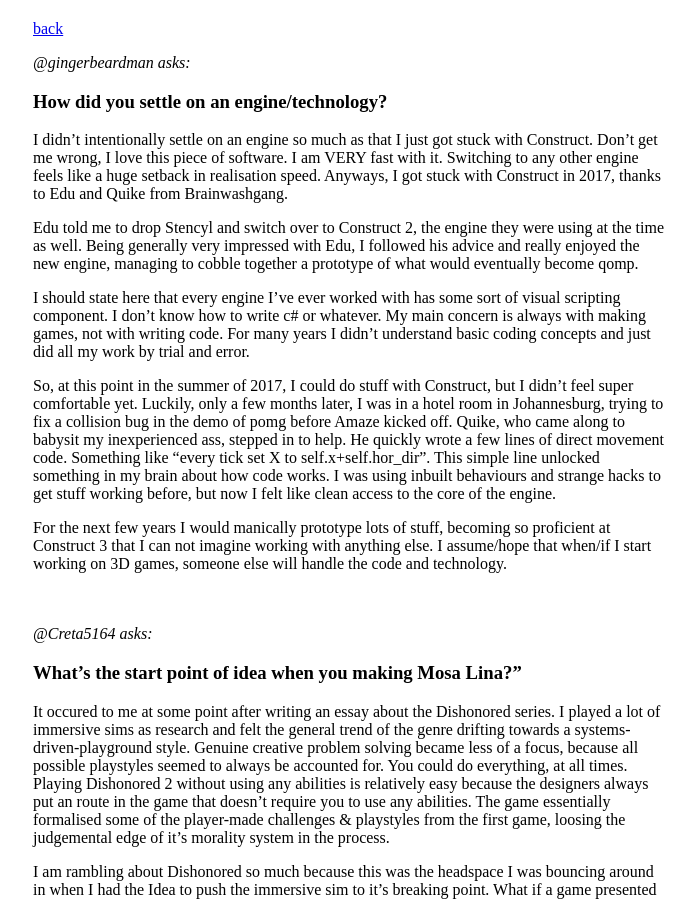
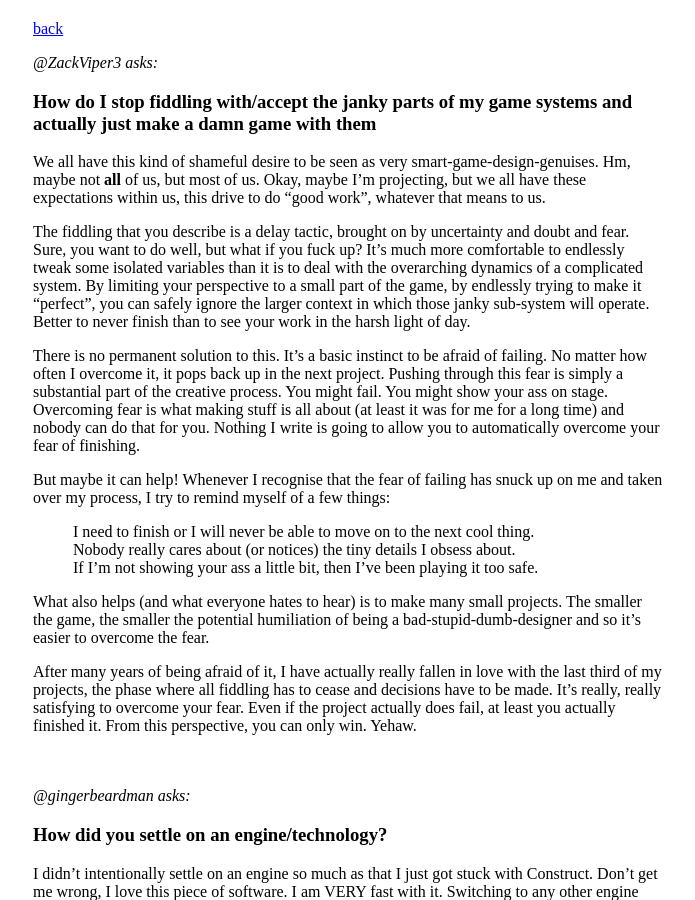
Before and after one commit to stuffedwombat/stuffedwombat.github.io, a Jekyll site: the page built from qa.md, in a window 1280 px wide and 900 px high. Shown: the whole window, without its empty margins (291-986 px from the left). Built offline with Jekyll 4.4.1, drawn with Linux system fonts in a browser that asks for light colours; our own code applies the rules of GitHub Pages for plain Markdown files; comment, search, counter and statistics services are not loaded.

Commit message:
Update qa.md

```diff
--- a/qa.md
+++ b/qa.md
@@ -1,4 +1,26 @@
 [back](thinking)
+
+
+*@ZackViper3 asks:*
+### How do I stop fiddling with/accept the janky parts of my game systems and actually just make a damn game with them
+
+We all have this kind of shameful desire to be seen as very smart-game-design-genuises. Hm, maybe not **all** of us, but most of us. Okay, maybe I'm projecting, but we all have these expectations within us, this drive to do "good work", whatever that means to us.
+
+The fiddling that you describe is a delay tactic, brought on by uncertainty and doubt and fear. Sure, you want to do well, but what if you fuck up? It's much more comfortable to endlessly tweak some isolated variables than it is to deal with the overarching dynamics of a complicated system. By limiting your perspective to a small part of the game, by endlessly trying to make it "perfect", you can safely ignore the larger context in which those janky sub-system will operate. Better to never finish than to see your work in the harsh light of day.
+
+There is no permanent solution to this. It's a basic instinct to be afraid of failing. No matter how often I overcome it, it pops back up in the next project. Pushing through this fear is simply a substantial part of the creative process. You might fail. You might show your ass on stage. Overcoming fear is what making stuff is all about (at least it was for me for a long time) and nobody can do that for you. Nothing I write is going to allow you to automatically overcome your fear of finishing.
+
+But maybe it can help! Whenever I recognise that the fear of failing has snuck up on me and taken over my process, I try to remind myself of a few things:
+
+- I need to finish or I will never be able to move on to the next cool thing.
+- Nobody really cares about (or notices) the tiny details I obsess about.
+- If I'm not showing your ass a little bit, then I've been playing it too safe.
+
+What also helps (and what everyone hates to hear) is to make many small projects. The smaller the game, the smaller the potential humiliation of being a bad-stupid-dumb-designer and so it's easier to overcome the fear.
+
+After many years of being afraid of it, I have actually really fallen in love with the last third of my projects, the phase where all fiddling has to cease and decisions have to be made. It's really, really satisfying to overcome your fear. Even if the project actually does fail, at least you actually finished it. From this perspective, you can only win. Yehaw.
+<br><br><br>
+
 
 *@gingerbeardman asks:*
 ### How did you settle on an engine/technology?
```
